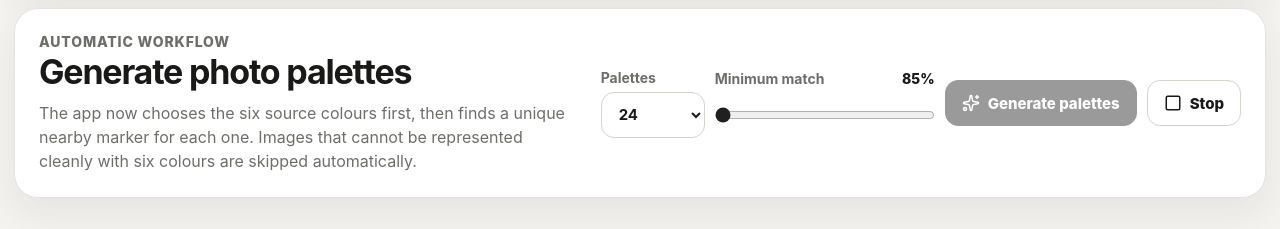
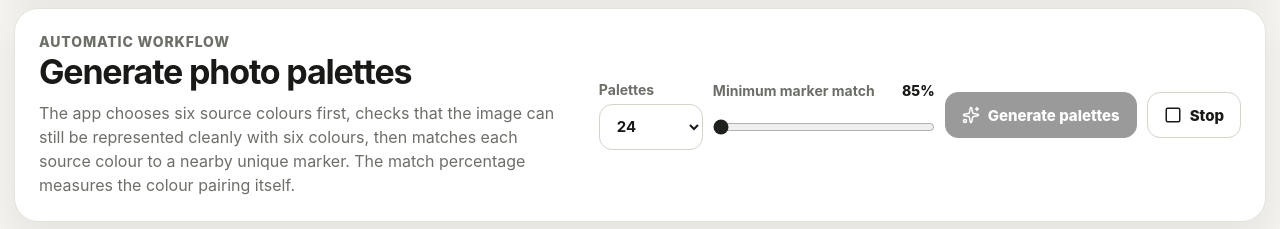
Before and after one commit to myplexscripts/random, a plain HTML site: page index.html in a window 1280 px wide. Shown: the part 478-707 px from the top of the page. Drawn offline with nearby package versions, Linux system fonts and the light colour scheme; no server answers.

Commit message:
Clarify marker match scoring

```diff
--- a/index.html
+++ b/index.html
@@ -43,13 +43,13 @@
       <div class="generator-copy">
         <p class="eyebrow">Automatic workflow</p>
         <h2 id="generatorTitle">Generate photo palettes</h2>
-        <p>The app now chooses the six source colours first, then finds a unique nearby marker for each one. Images that cannot be represented cleanly with six colours are skipped automatically.</p>
+        <p>The app chooses six source colours first, checks that the image can still be represented cleanly with six colours, then matches each source colour to a nearby unique marker. The match percentage measures the colour pairing itself.</p>
       </div>
       <div class="generator-actions">
         <label class="field"><span>Palettes</span><select id="targetCount"><option value="12">12</option><option value="24" selected>24</option><option value="48">48</option><option value="96">96</option></select></label>
         <label class="field match-field" for="matchThreshold">
-          <span class="match-field-heading"><span>Minimum match</span><output id="matchThresholdValue" for="matchThreshold">85%</output></span>
-          <input id="matchThreshold" type="range" min="85" max="100" step="1" value="85" aria-label="Minimum palette match percentage">
+          <span class="match-field-heading"><span>Minimum marker match</span><output id="matchThresholdValue" for="matchThreshold">85%</output></span>
+          <input id="matchThreshold" type="range" min="85" max="100" step="1" value="85" aria-label="Minimum marker match percentage">
         </label>
         <button class="primary-button" id="generateButton" type="button"><i data-lucide="sparkles"></i><span>Generate palettes</span></button>
         <button class="secondary-button" id="stopButton" type="button" hidden><i data-lucide="square"></i>Stop</button>
```
